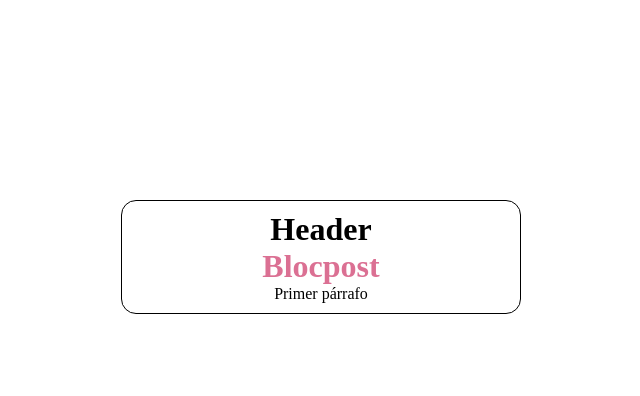
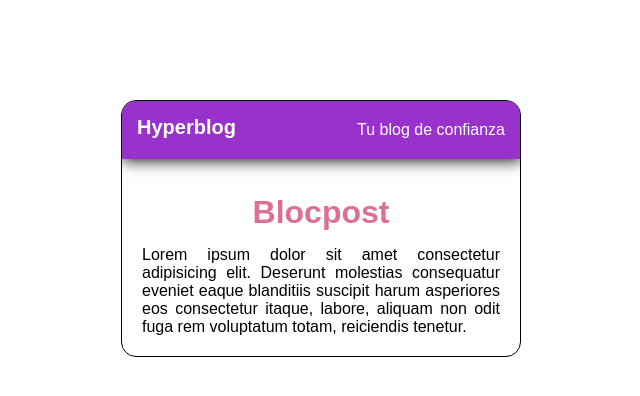
Before and after one commit to alejoriosrivas/platzi-blog-git-course, a plain HTML site: page index.htm in a window 1280 px wide. Shown: the whole page, without its empty margins (319-959 px from the left). Drawn offline with Linux system fonts and the light colour scheme.

Commit message:
Nuevas mejoras al Blocpost, estilos nuevos y texto modificado

```diff
--- a/index.htm
+++ b/index.htm
@@ -11,7 +11,8 @@
 	<body>
 		<div class="container">
 			<div class="header">
-				<h1>Header</h1>
+				<h1>Hyperblog</h1>
+				<span> Tu blog de confianza </span>
 			</div>
 			<div class="post_container">
 				<div class="title">
@@ -19,7 +20,12 @@
 				</div>
 
 				<div class="text">
-					<p>Primer párrafo</p>
+					<p>
+						Lorem ipsum dolor sit amet consectetur adipisicing elit. Deserunt
+						molestias consequatur eveniet eaque blanditiis suscipit harum
+						asperiores eos consectetur itaque, labore, aliquam non odit fuga rem
+						voluptatum totam, reiciendis tenetur.
+					</p>
 				</div>
 			</div>
 		</div>
--- a/styles.css
+++ b/styles.css
@@ -4,15 +4,51 @@
 	box-sizing: border-box;
 }
 
+body {
+	font-family: Arial, Helvetica, sans-serif;
+}
+
 .container {
-	padding: 10px;
 	max-width: 400px;
-	margin: 200px auto;
+	margin: 100px auto 0;
 	border-radius: 15px;
 	border: 1px solid black;
 	text-align: center;
+	overflow: hidden;
+}
+
+.header {
+	width: 100%;
+	display: flex;
+	text-align: initial;
+	padding: 15px;
+	justify-content: space-between;
+	background-color: darkorchid;
+	box-shadow: 1px 0px 15px 1px #000;
+}
+
+.header h1 {
+	font-size: 20px;
+	color: white;
+}
+
+.header span {
+	padding: 5px 0;
+	color: white;
+}
+
+.post_container {
+	padding: 20px;
+}
+
+.title {
+	margin: 15px 0 15px;
 }
 
 .title h1 {
 	color: palevioletred;
 }
+
+.text p {
+	text-align: justify;
+}
```
